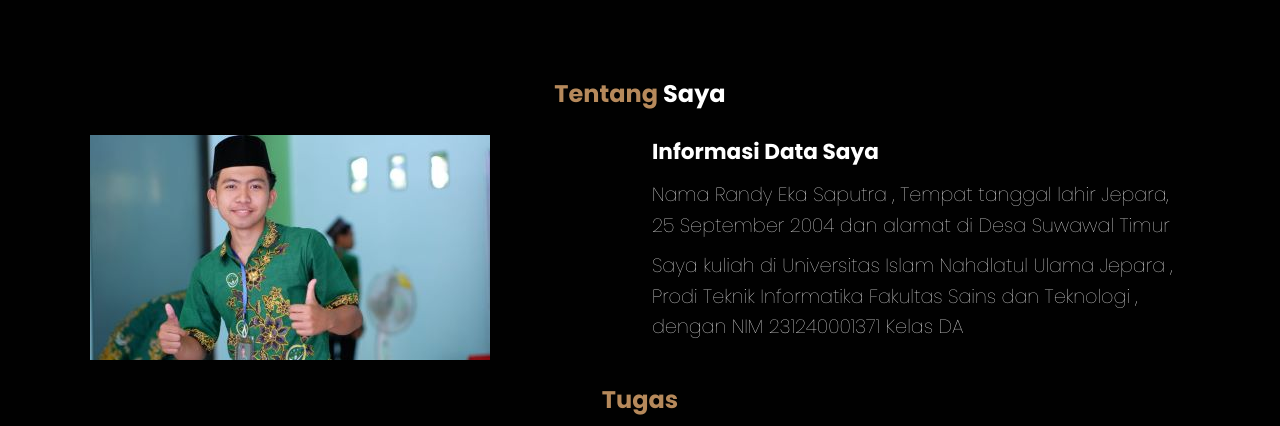
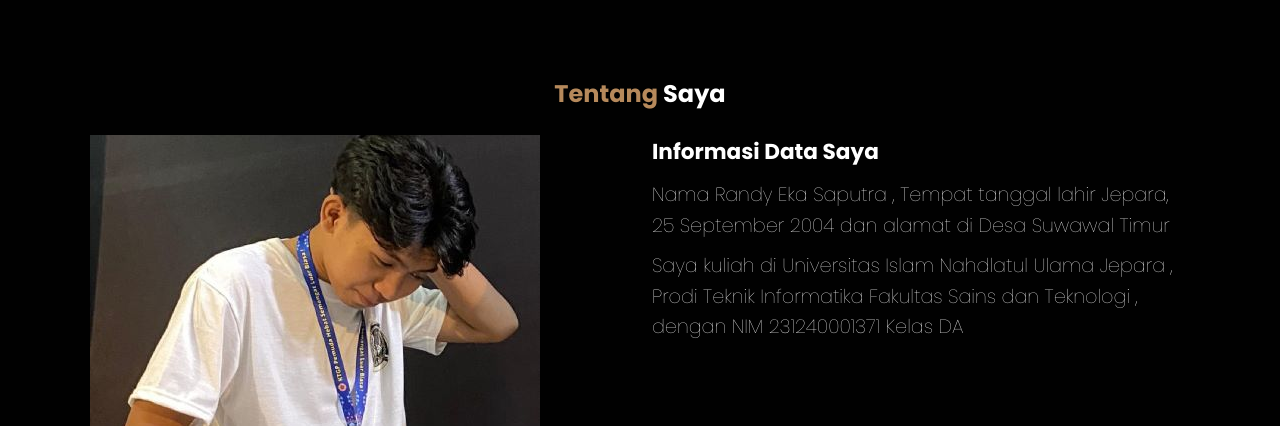
Before and after one commit to randyekasaputra/RANDY-EKA-SAPUTRA., a plain HTML site: page index.html in a window 1280 px wide. Shown: the part 820-1246 px from the top of the page. Drawn offline with nearby package versions, Linux system fonts and the light colour scheme; files whose address does not match are found by name.

Commit message:
Update index.html

```diff
--- a/index.html
+++ b/index.html
@@ -55,7 +55,7 @@
 
       <div class="row">
         <div class="about-img">
-          <img src="img/tentang-saya1.jpg" alt="Tentang Kami" />
+          <img src="img/tentang-aku2.jpg" alt="Tentang Kami" />
         </div>
         <div class="content">
           <h3>Informasi Data Saya</h3>
```
